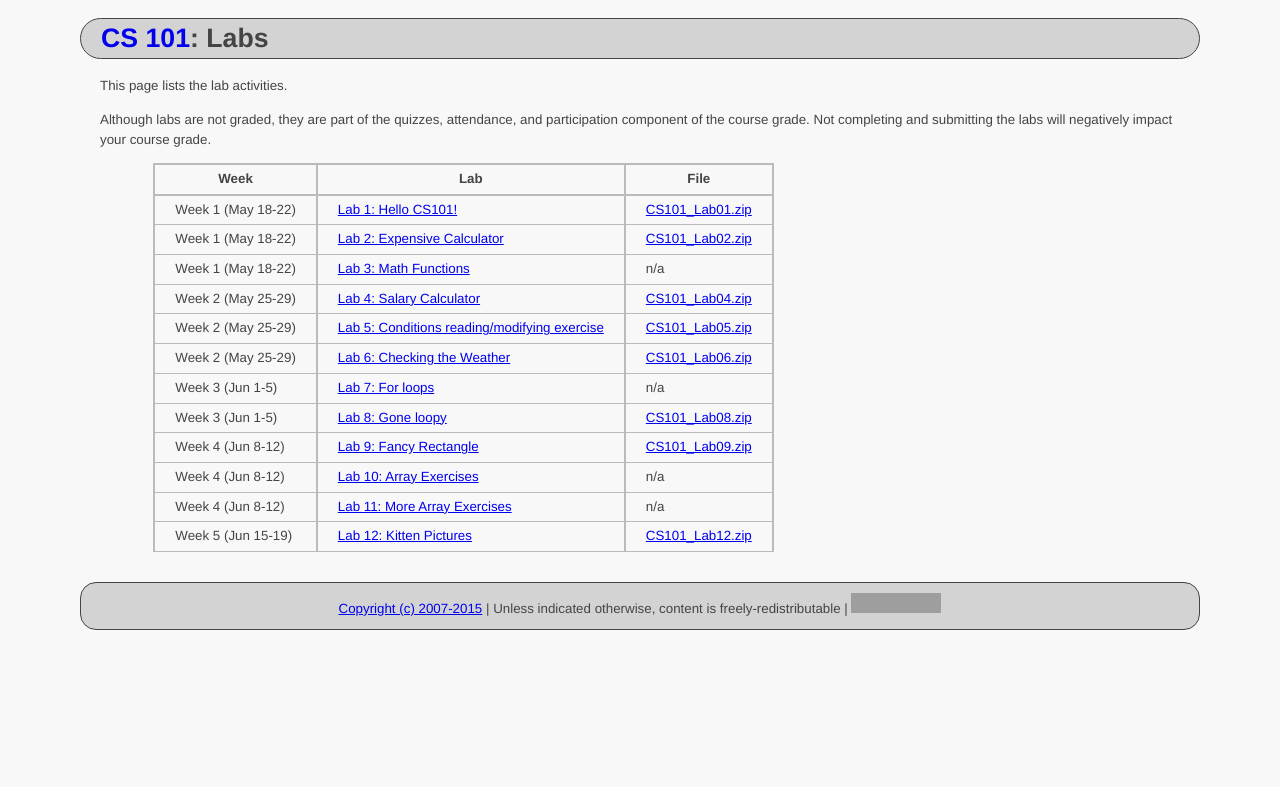
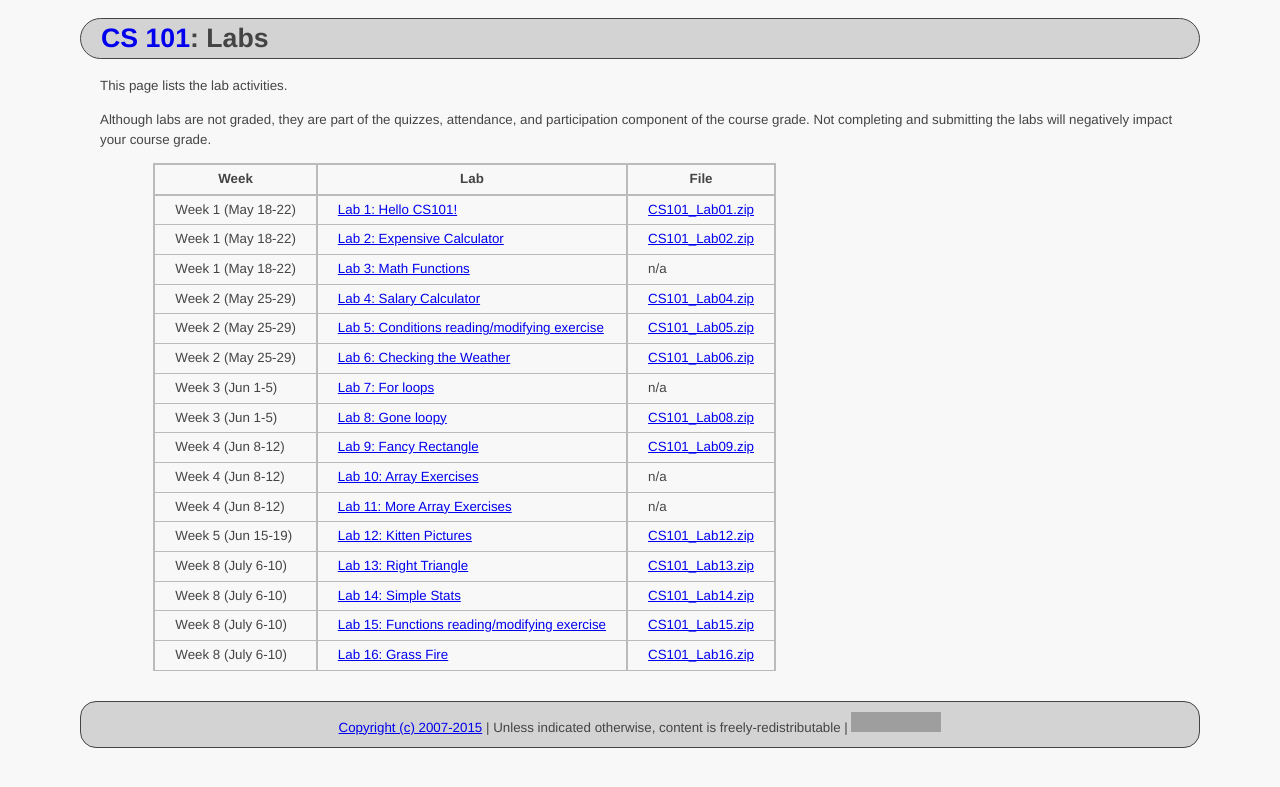
Before and after one commit to ycpcs/cs101-summer2015, a Jekyll site: the page built from labs/index.md, in a window 1280 px wide. Shown: the top 787 px of the page. Built offline with Jekyll 4.4.1, drawn with Linux system fonts in a browser that asks for light colours; Markdown is read by kramdown in place of the engine named in the settings; grey boxes are pictures that could not be loaded.

Commit message:
add week 8 labs
add week 8 labs

```diff
--- a/labs/index.md
+++ b/labs/index.md
@@ -23,9 +23,12 @@ and submitting the labs will negatively impact your course grade.
 > Week 4 (Jun 8-12)  | [Lab 10: Array Exercises](lab10.html) | n/a
 > Week 4 (Jun 8-12)  | [Lab 11: More Array Exercises](lab11.html) | n/a
 > Week 5 (Jun 15-19) | [Lab 12: Kitten Pictures](lab12.html) | [CS101\_Lab12.zip](CS101_Lab12.zip)
+> Week 8 (July 6-10) | [Lab 13: Right Triangle](lab13.html) | [CS101\_Lab13.zip](CS101_Lab13.zip)
+> Week 8 (July 6-10) | [Lab 14: Simple Stats](lab14.html) | [CS101\_Lab14.zip](CS101_Lab14.zip)
+> Week 8 (July 6-10) | [Lab 15: Functions reading/modifying exercise](lab15.html) | [CS101\_Lab15.zip](CS101_Lab15.zip)
+> Week 8 (July 6-10) | [Lab 16: Grass Fire](lab16.html) | [CS101\_Lab16.zip](CS101_Lab16.zip)
 
 <!--
-> Mar 12th  | [Lab 12: Kitten Pictures](lab12.html) | [CS101\_Lab12.zip](CS101_Lab12.zip)
 > Mar 19th | [Lab 13: Right Triangle](lab13.html) | [CS101\_Lab13.zip](CS101_Lab13.zip)
 > Mar 24th  | [Lab 14: Simple Stats](lab14.html) | [CS101\_Lab14.zip](CS101_Lab14.zip)
 > Mar 26th | [Lab 15: Functions reading/modifying exercise](lab15.html) | [CS101\_Lab15.zip](CS101_Lab15.zip)
```
